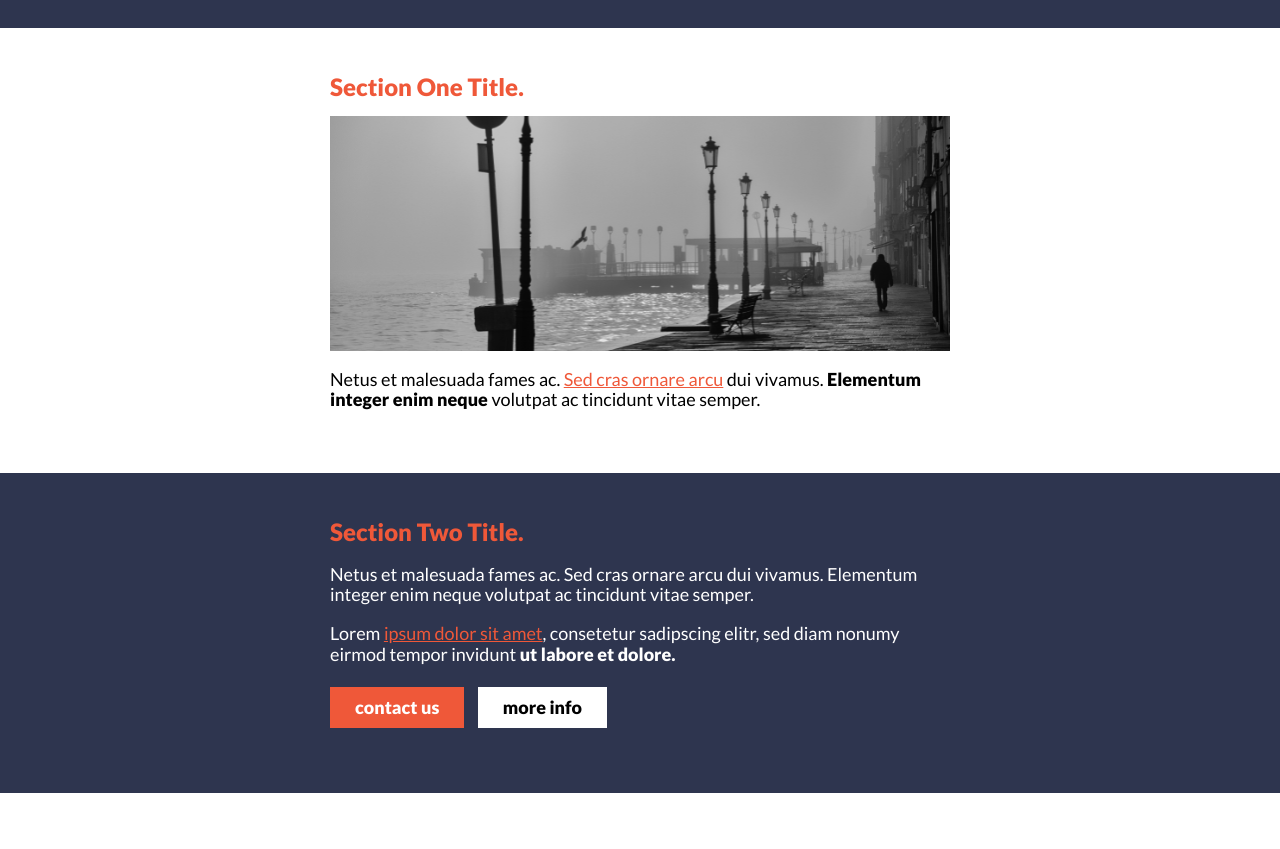
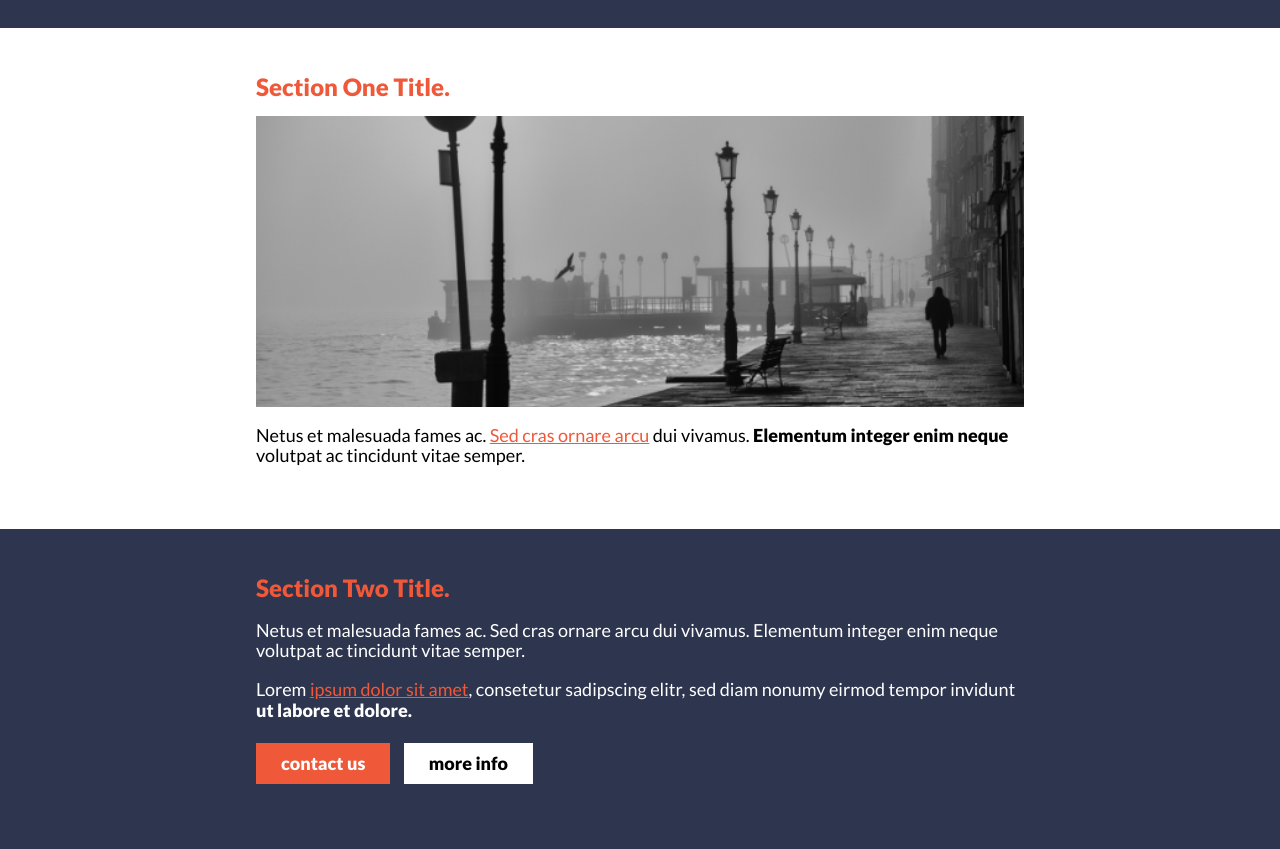
Before and after one commit to mf-dlcz/cssPractice, a website built with Vite: page index.html in a window 1280 px wide. Shown: the part 103-952 px from the top of the page. Before the commit the page ends 896 px from the top, so only its background shows below. Built offline with nearby package versions, Linux system fonts and the light colour scheme.

Commit message:
Updated the width of the container and the width of the image

```diff
--- a/style/styles.css
+++ b/style/styles.css
@@ -25,7 +25,7 @@ header {
 */
 
 .container {
-  width: 620px;
+  width: 60%;
   margin: 0 auto;
 }
 
@@ -49,7 +49,7 @@ header {
   margin: 0 auto;
   display: block;
   padding: 0;
-  max-width: 100%;
+  width: 100%;
   height: auto;
   object-fit: contain;
 }
```
